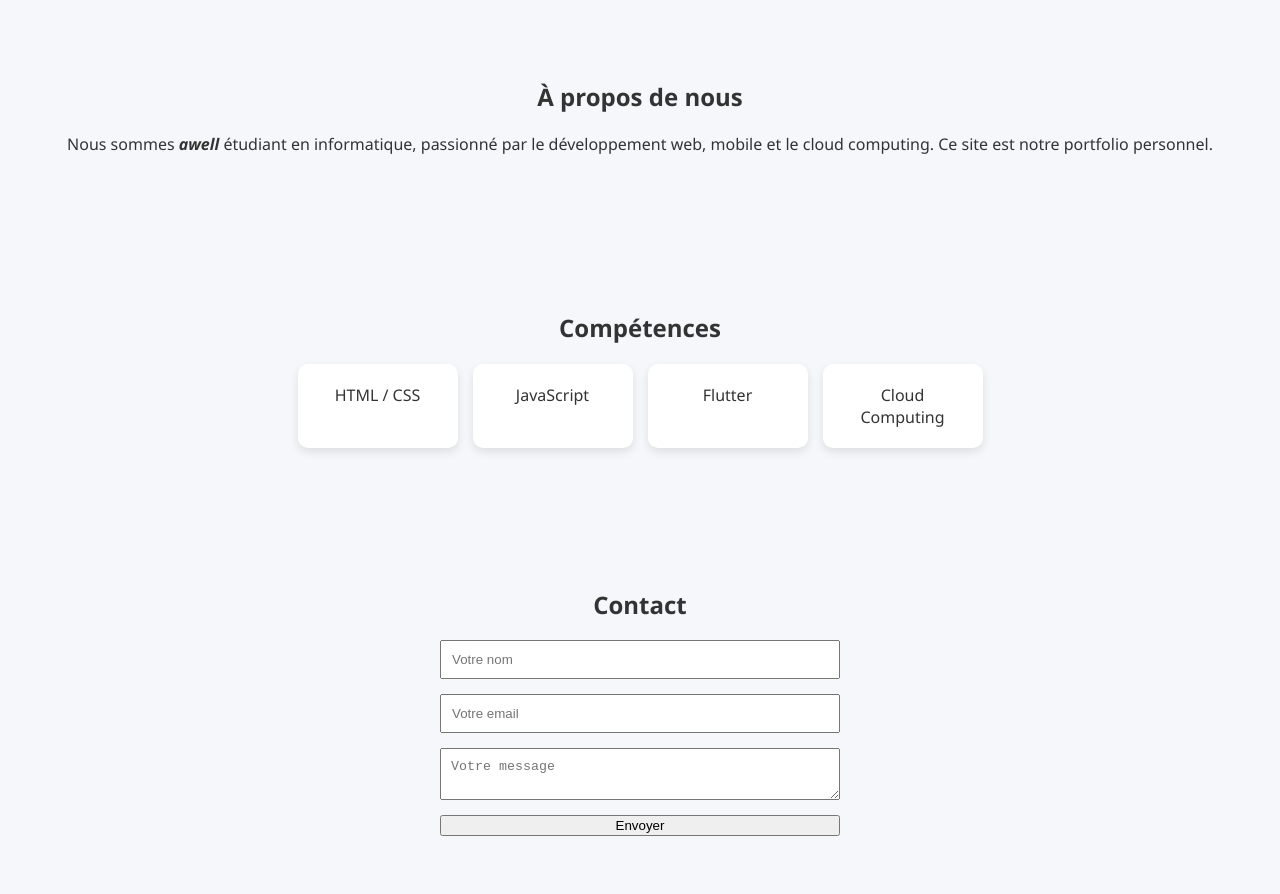
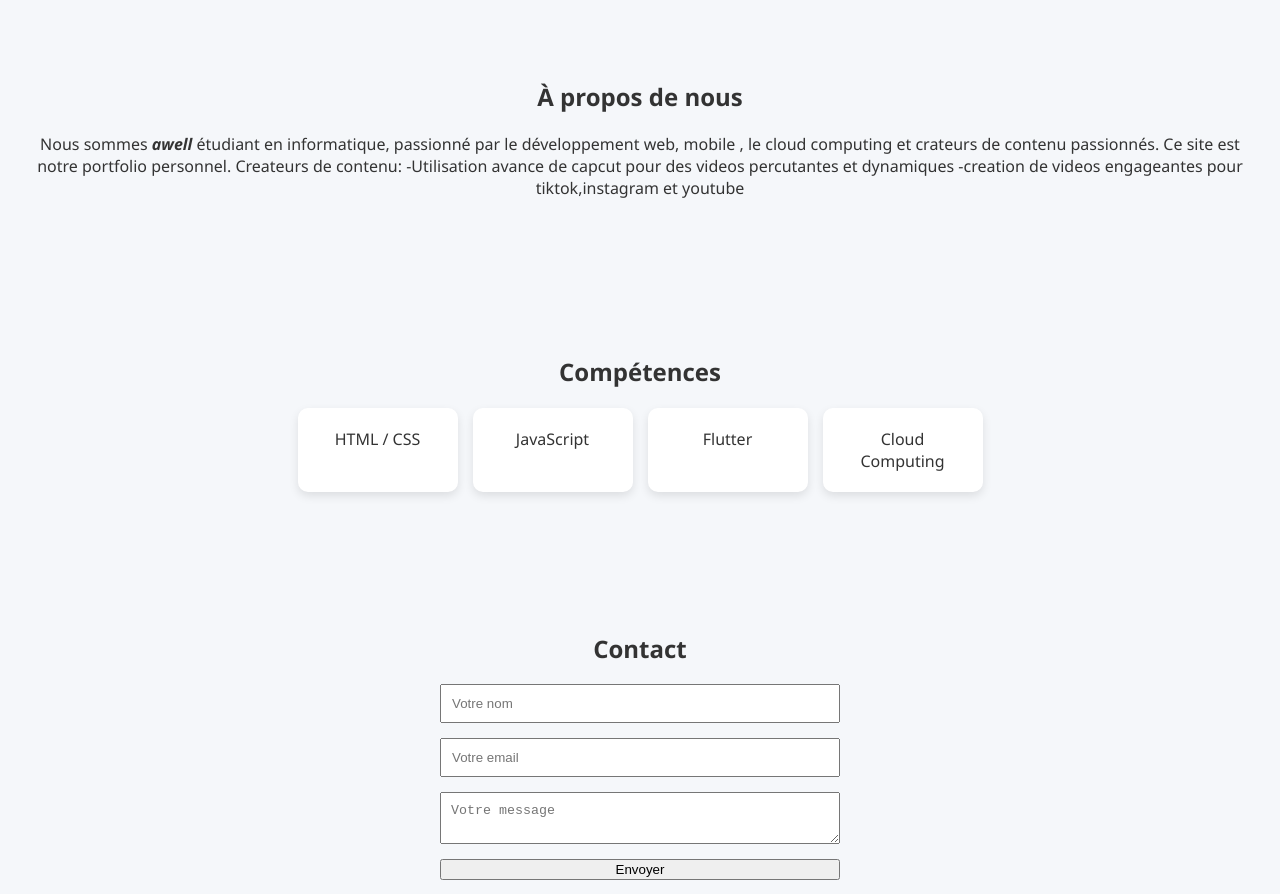
Before and after one commit to Awono-237/site-personnel-render, a plain HTML site: page index.html in a window 1280 px wide. Shown: the part 800-1694 px from the top of the page. Drawn offline with Linux system fonts and the light colour scheme; a web font is replaced by a local one.

Commit message:
Enhance 'À propos de nous' section with new content
Updated the 'À propos de nous' section to include content creation skills and experience.

```diff
--- a/index.html
+++ b/index.html
@@ -25,7 +25,11 @@
 <section class="about">
 <h2>À propos de nous</h2>
 <p>
-Nous sommes <strong><em>awell</em></strong> étudiant en informatique, passionné par le développement web, mobile et le cloud computing. Ce site est notre portfolio personnel. </p>
+Nous sommes <strong><em>awell</em></strong> étudiant en informatique, passionné par le développement web, mobile , le cloud computing et crateurs de contenu passionnés. Ce site est notre portfolio personnel.
+
+Createurs de contenu:
+-Utilisation avance de capcut pour des videos percutantes et dynamiques
+-creation de videos engageantes pour tiktok,instagram et youtube </p>
 </section>
 <!-- ===== COMPÉTENCES ===== -->
 <section class="skills">
```
